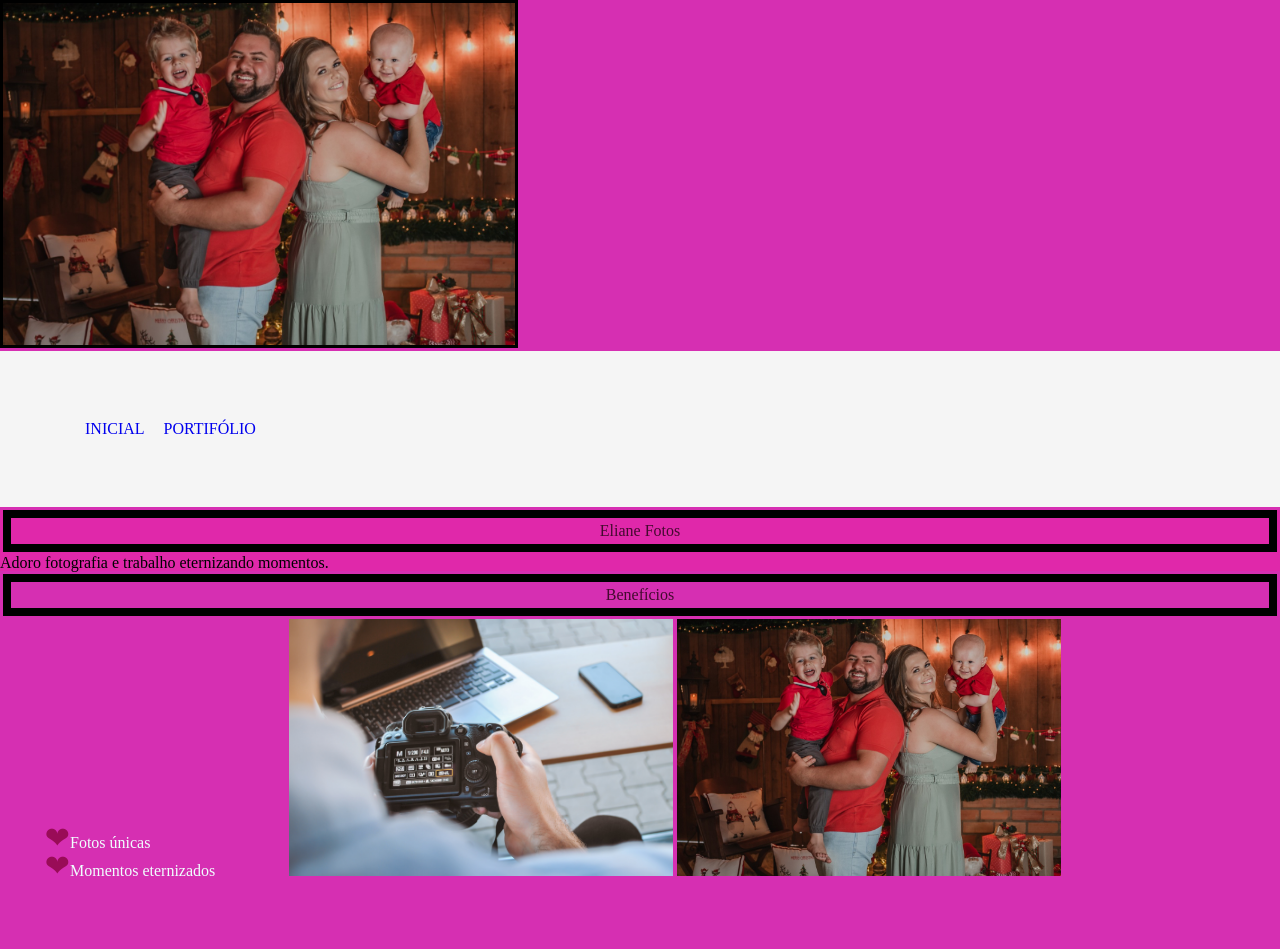
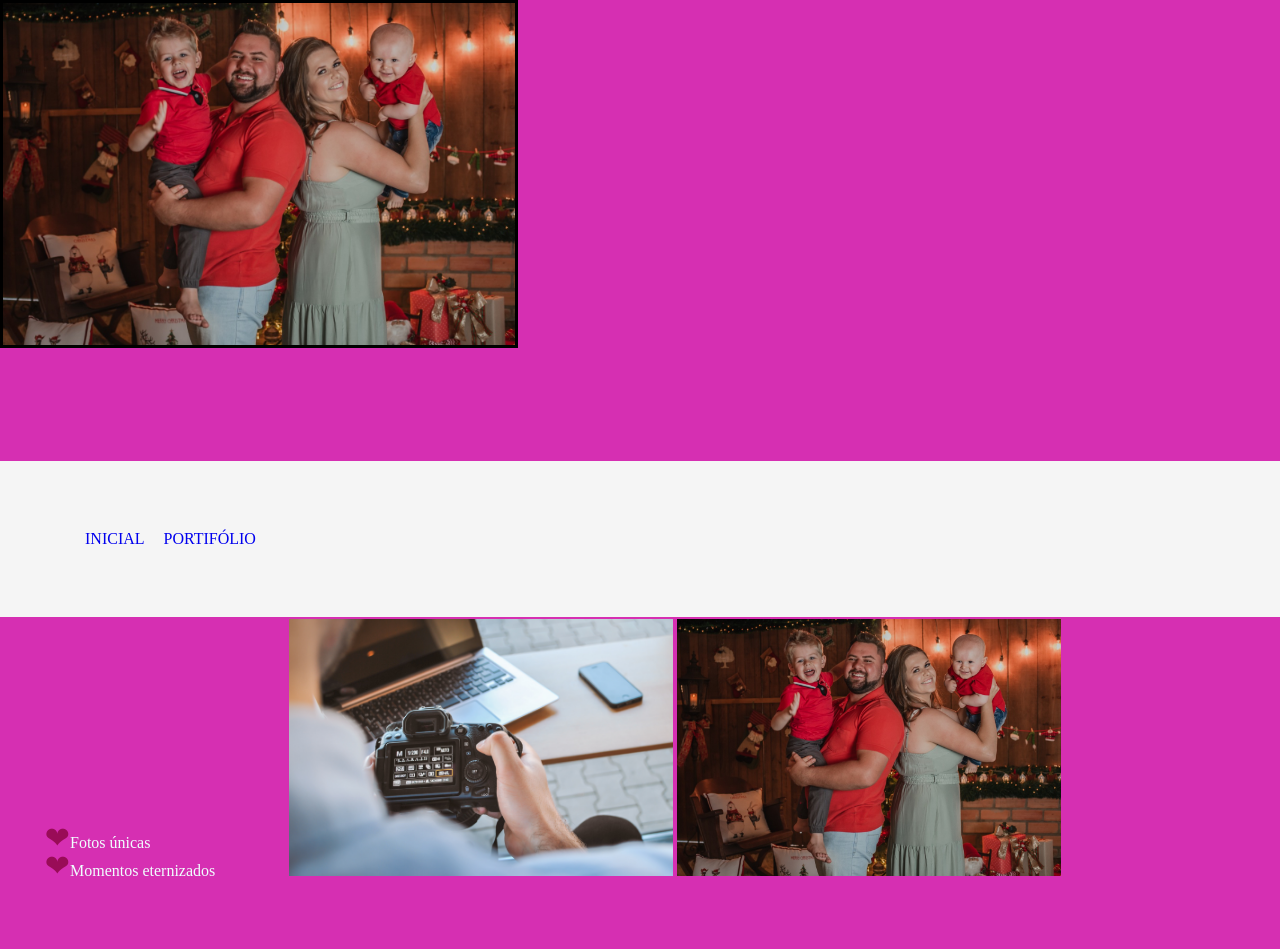
Before and after one commit to ProfessoraEliane/QuartaJornada3Manha, a plain HTML site: page index.html in a window 1280 px wide. Drawn offline with Linux system fonts and the light colour scheme.

Commit message:
position

```diff
--- a/style.css
+++ b/style.css
@@ -9,7 +9,10 @@ width: 40%;}
    position: relative;
    margin: 0 auto;
 }
-nav{ background-color: whitesmoke; }
+nav{ background-color: whitesmoke;
+position:  relative;
+top: 110px;
+right: 0px; }
 nav li {
     display: inline;
     margin: 0 0 0 15px;
```
